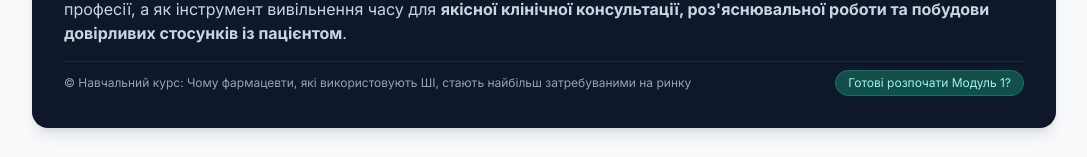
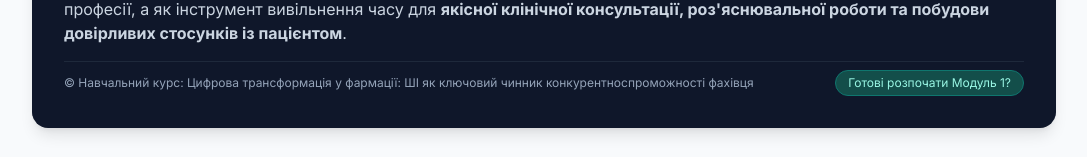
Before and after one commit to nas25091971/Vstup_BPR, a plain HTML site: page index.html in a window 1280 px wide. Shown: the part 2679-2836 px from the top of the page, without its empty margins (96-1183 px from the left). Drawn offline with nearby package versions, Linux system fonts and the light colour scheme.

Commit message:
Update footer course description in index.html

```diff
--- a/index.html
+++ b/index.html
@@ -281,7 +281,7 @@
                 Автоматизація рутинних операцій, глибока предиктивна аналітика та штучний інтелект сприймаються не як загроза професії, а як інструмент вивільнення часу для <strong>якісної клінічної консультації, роз'яснювальної роботи та побудови довірливих стосунків із пацієнтом</strong>.
             </p>
             <div class="pt-2 border-t border-slate-800 flex flex-wrap justify-between items-center text-xs text-slate-400 gap-2">
-                <span>© Навчальний курс: Чому фармацевти, які використовують ШІ, стають найбільш затребуваними на ринку </span>
+                <span>© Навчальний курс: Цифрова трансформація у фармації: ШІ як ключовий чинник конкурентноспроможності фахівця </span>
                 <span class="bg-teal-900 text-teal-200 px-3 py-1 rounded-full border border-teal-700">Готові розпочати Модуль 1?</span>
             </div>
         </footer>
```
